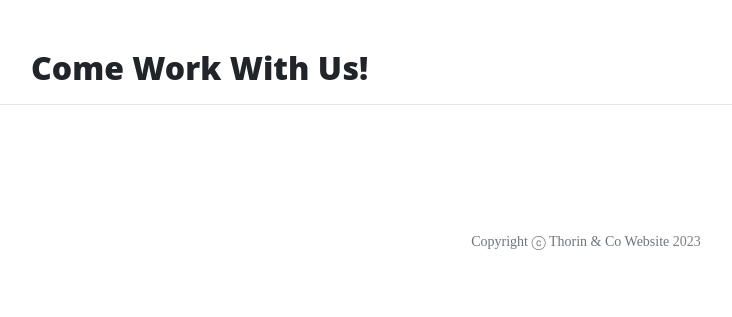
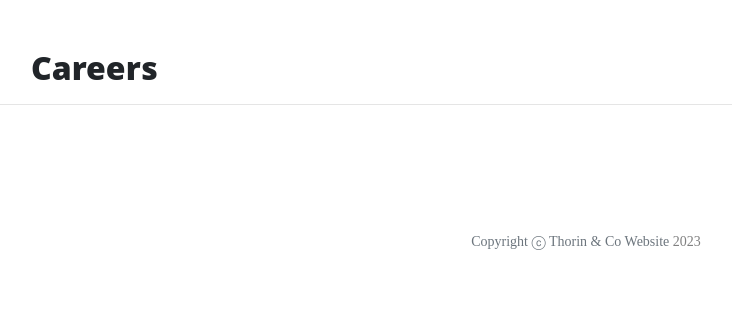
Before and after one commit to vica781/Learning-FLASK-Thorin-and-Co, a Flask app: page /careers in a window 1280 px wide. Shown: the part 629-946 px from the top of the page, without its empty margins (54-786 px from the left). Run offline with Flask 3, Linux system fonts and the light colour scheme; some libraries are stand-ins or nearby versions.

Commit message:
Pass data from a view to a template

```diff
--- a/run.py
+++ b/run.py
@@ -7,22 +7,22 @@ app = Flask(__name__)
 
 @app.route("/")
 def index():
-    return render_template("index.html")
+    return render_template("index.html", page_title="Home")
 
 
 @app.route("/about")
 def about():
-    return render_template("about.html")
+    return render_template("about.html", page_title="About")
 
 
 @app.route("/contact")
 def contact():
-    return render_template("contact.html")
+    return render_template("contact.html", page_title="Contact")
 
 
 @app.route("/careers")
 def careers():
-    return render_template("careers.html")
+    return render_template("careers.html", page_title="Careers")
 
 
 if __name__ == "__main__":
--- a/static/css/clean-blog.css
+++ b/static/css/clean-blog.css
@@ -185,7 +185,7 @@ header.masthead .overlay {
   height: 100%;
   width: 100%;
   background-color: #212529;
-  opacity: 0.5;
+  opacity: 0.3;
 }
 
 header.masthead .page-heading,
--- a/templates/about.html
+++ b/templates/about.html
@@ -1,6 +1,6 @@
 {% extends "base.html" %}
 {% block content %}
-<h2>About Page</h2>
+<h2>{{ page_title }}</h2>
 <p>
     The formation of the group grew out of a meeting Gandalf had with
     Thorin in Bree which kindled Thorin's interest in
--- a/templates/base.html
+++ b/templates/base.html
@@ -43,8 +43,7 @@
 	</nav>
 
 	<!-- Page Header -->
-	<header class="masthead" id="header-bg-img"
-		style="background-image: url('https://www.nme.com/wp-content/uploads/2016/09/hobbit21072011-696x428.jpg')">
+	<header class="masthead" id="header-bg-img" style="background-image: url(static/img/thorin.png)">
 		<div class="overlay"></div>
 		<div class="container">
 			<div class="row">
--- a/templates/careers.html
+++ b/templates/careers.html
@@ -1,4 +1,4 @@
 {% extends "base.html" %}
 {% block content %}
-    <h2>Come Work With Us!</h2>
+<h2>{{ page_title }}</h2>
 {% endblock %}
--- a/templates/contact.html
+++ b/templates/contact.html
@@ -1,4 +1,4 @@
 {% extends "base.html" %}
 {% block content %}
-    <h2>Contact Us</h2>
+<h2>{{ page_title }}</h2>
 {% endblock %}
```
Also changed, not shown: static/img/thorin.png (added).
